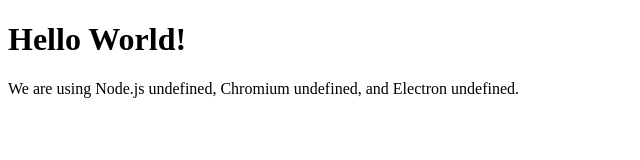
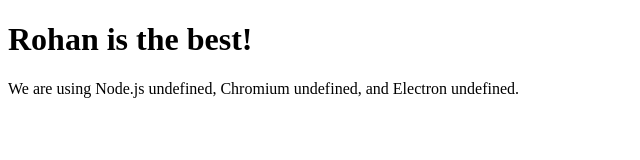
Before and after one commit to Rohan246/PBL--Arduino, an Electron app: page PBL Electron/index.html in a window 800 px wide. Shown: the whole page, without its empty margins (0-640 px from the left). Drawn offline with Linux system fonts and the light colour scheme.

Commit message:
important changes

```diff
--- a/PBL Electron/index.html
+++ b/PBL Electron/index.html
@@ -5,7 +5,7 @@
     <title>Hello World!</title>
   </head>
   <body>
-    <h1>Hello World!</h1>
+    <h1>Rohan is the best!</h1>
     <!-- All of the Node.js APIs are available in this renderer process. -->
     We are using Node.js <script>document.write(process.versions.node)</script>,
     Chromium <script>document.write(process.versions.chrome)</script>,
```
